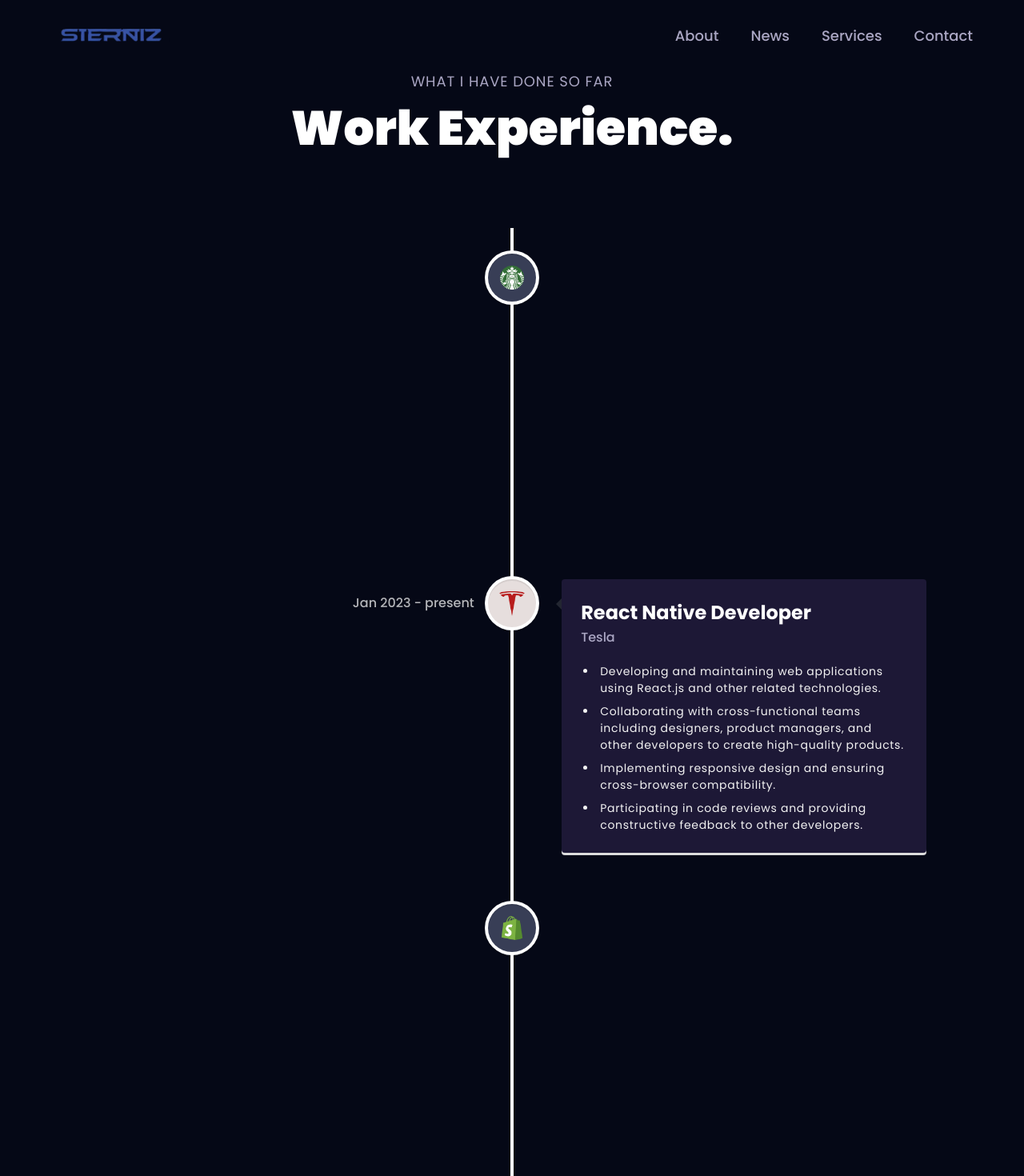
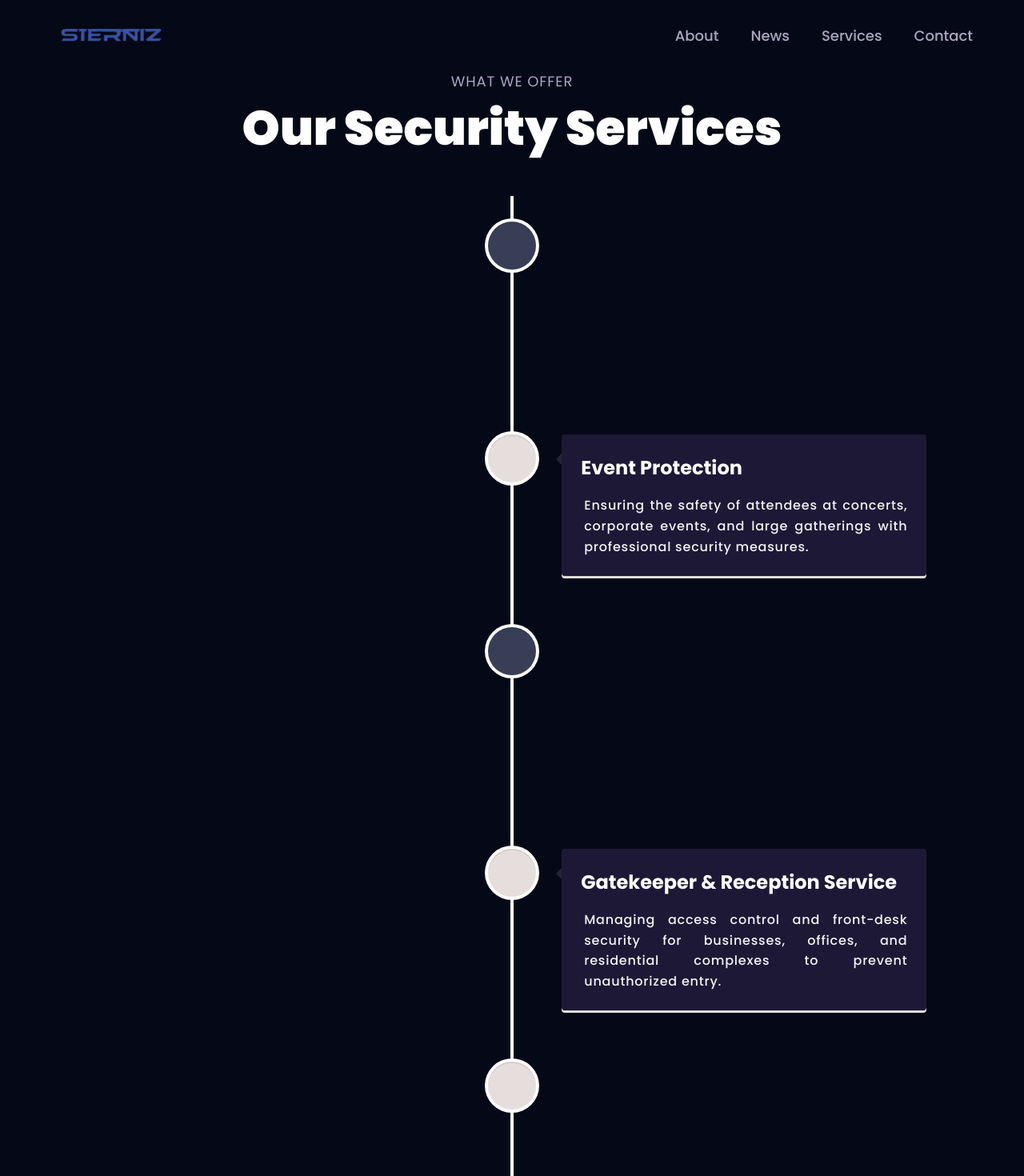
Before and after one commit to ZaroonKaleem/Sterniz-Portfolio, a React (Vite) app: page /experience in a window 1280 px wide. Shown: the top 1470 px of the page at 80% size. Built offline with nearby package versions, Linux system fonts and the light colour scheme.

Commit message:
first Commit for Zaroon

```diff
--- a/src/components/Experience.jsx
+++ b/src/components/Experience.jsx
@@ -1,3 +1,76 @@
+
+// import React from "react";
+// import {
+//   VerticalTimeline,
+//   VerticalTimelineElement,
+// } from "react-vertical-timeline-component";
+// import { motion } from "framer-motion";
+
+// import "react-vertical-timeline-component/style.min.css";
+
+// import { styles } from "../styles";
+// import { experiences as services } from "../constants"; // Renamed experiences to services
+// import { SectionWrapper } from "../hoc";
+// import { textVariant } from "../utils/motion";
+
+// const ServiceCard = ({ service }) => {
+//   return (
+//     <VerticalTimelineElement
+//       contentStyle={{
+//         background: "#1d1836",
+//         color: "#fff",
+//       }}
+//       contentArrowStyle={{ borderRight: "7px solid  #232631" }}
+//       iconStyle={{ background: service.iconBg }}
+//       icon={
+//         <div className='flex justify-center items-center w-full h-full'>
+//           {service.icon && (
+//             <img
+//               src={service.icon}
+//               alt={service.title}
+//               className='w-[60%] h-[60%] object-contain'
+//             />
+//           )}
+//         </div>
+//       }
+//     >
+//       <div>
+//         <h3 className='text-white text-[24px] font-bold'>{service.title}</h3>
+//       </div>
+
+//       <p className='mt-5 text-white-100 text-[14px] pl-1 tracking-wider'>
+//         {service.points}
+//       </p>
+//     </VerticalTimelineElement>
+//   );
+// };
+
+// const Services = () => {
+//   return (
+//     <>
+//       <motion.div variants={textVariant()}>
+//         <p className={`${styles.sectionSubText} text-center`}>
+//           What We Offer
+//         </p>
+//         <h2 className={`${styles.sectionHeadText} text-white text-center`}>
+//           Our Security Services
+//         </h2>
+//       </motion.div>
+
+//       <div className='mt-20 flex flex-col'>
+//         <VerticalTimeline>
+//           {services.map((service, index) => (
+//             <ServiceCard key={`service-${index}`} service={service} />
+//           ))}
+//         </VerticalTimeline>
+//       </div>
+//     </>
+//   );
+// };
+
+// export default SectionWrapper(Services, "services");
+
+
 import React from "react";
 import {
   VerticalTimeline,
@@ -8,11 +81,12 @@ import { motion } from "framer-motion";
 import "react-vertical-timeline-component/style.min.css";
 
 import { styles } from "../styles";
-import { experiences } from "../constants";
+import { experiences as services } from "../constants"; // Renamed experiences to services
 import { SectionWrapper } from "../hoc";
 import { textVariant } from "../utils/motion";
+import { textVariant2 } from "../utils/motion";
 
-const ExperienceCard = ({ experience }) => {
+const ServiceCard = ({ service }) => {
   return (
     <VerticalTimelineElement
       contentStyle={{
@@ -20,61 +94,58 @@ const ExperienceCard = ({ experience }) => {
         color: "#fff",
       }}
       contentArrowStyle={{ borderRight: "7px solid  #232631" }}
-      date={experience.date}
-      iconStyle={{ background: experience.iconBg }}
+      iconStyle={{ background: service.iconBg }}
       icon={
         <div className='flex justify-center items-center w-full h-full'>
+          {service.icon && (
             <img
-            src={experience.icon}
-            alt={experience.company_name}
+              src={service.icon}
+              alt={service.title}
               className='w-[60%] h-[60%] object-contain'
             />
+          )}
         </div>
       }
     >
       <div>
-        <h3 className='text-white text-[24px] font-bold'>{experience.title}</h3>
-        <p
-          className='text-secondary text-[16px] font-semibold'
-          style={{ margin: 0 }}
-        >
-          {experience.company_name}
-        </p>
+        <h3 className='text-white text-[24px] font-bold'>{service.title}</h3>
       </div>
 
-      <ul className='mt-5 list-disc ml-5 space-y-2'>
-        {experience.points.map((point, index) => (
-          <li
-            key={`experience-point-${index}`}
-            className='text-white-100 text-[14px] pl-1 tracking-wider'
-          >
-            {point}
-          </li>
-        ))}
-      </ul>
+      <p className='mt-5 text-white-100 text-[14px] pl-1 tracking-wider'>
+        {service.points}
+      </p>
     </VerticalTimelineElement>
   );
 };
 
-const Experience = () => {
+const Services = () => {
   return (
     <>
-      <motion.div variants={textVariant()}>
-        <p className={`${styles.sectionSubText} text-center`}>
-          What I have done so far
+      <motion.div
+  variants={textVariant2()}
+  initial="hidden"
+  whileInView="show"
+  viewport={{ once: true, amount: 0.2 }} // Ensures animation triggers when in view
+  className="text-center"
+>
+  <p className="sm:text-[18px] text-[14px] text-secondary uppercase tracking-wider">
+    What We Offer
   </p>
-        <h2 className={`${styles.sectionHeadText} text-white text-center`}>
-          Work Experience.
+  <h2 className="text-white font-black md:text-[60px] sm:text-[50px] xs:text-[40px] text-[30px] text-center">
+    Our Security Services
   </h2>
 </motion.div>
 
-      <div className='mt-20 flex flex-col'>
+
+      {/* New Heading for Services List */}
+      {/* <h3 className="text-white text-[20px] font-semibold text-center mt-10">
+        Services We Offer
+      </h3> */}
+
+      <div className='mt-10 flex text-justify flex-col'>
         <VerticalTimeline>
-          {experiences.map((experience, index) => (
-            <ExperienceCard
-              key={`experience-${index}`}
-              experience={experience}
-            />
+          {services.map((service, index) => (
+            <ServiceCard key={`service-${index}`} service={service} />
           ))}
         </VerticalTimeline>
       </div>
@@ -82,4 +153,4 @@ const Experience = () => {
   );
 };
 
-export default SectionWrapper(Experience, "work");
+export default SectionWrapper(Services, "services");
--- a/src/constants/index.js
+++ b/src/constants/index.js
@@ -108,86 +108,162 @@ import {
     },
   ];
 
+  // const experiences = [
+  //   {
+  //     title: "React.js Developer",
+  //     company_name: "Starbucks",
+  //     icon: starbucks,
+  //     iconBg: "#383E56",
+  //     date: "March 2022 - present",
+  //     points: [
+  //       "Developing and maintaining web applications using React.js and other related technologies.",
+  //       "Collaborating with cross-functional teams including designers, product managers, and other developers to create high-quality products.",
+  //       "Implementing responsive design and ensuring cross-browser compatibility.",
+  //       "Participating in code reviews and providing constructive feedback to other developers.",
+  //     ],
+  //   },
+  //   {
+  //     title: "React Native Developer",
+  //     company_name: "Tesla",
+  //     icon: tesla,
+  //     iconBg: "#E6DEDD",
+  //     date: "Jan 2023 - present",
+  //     points: [
+  //       "Developing and maintaining web applications using React.js and other related technologies.",
+  //       "Collaborating with cross-functional teams including designers, product managers, and other developers to create high-quality products.",
+  //       "Implementing responsive design and ensuring cross-browser compatibility.",
+  //       "Participating in code reviews and providing constructive feedback to other developers.",
+  //     ],
+  //   },
+  //   {
+  //     title: "Web Developer",
+  //     company_name: "Shopify",
+  //     icon: shopify,
+  //     iconBg: "#383E56",
+  //     date: "Jan 2023 - Jan 2024",
+  //     points: [
+  //       "Developing and maintaining web applications using React.js and other related technologies.",
+  //       "Collaborating with cross-functional teams including designers, product managers, and other developers to create high-quality products.",
+  //       "Implementing responsive design and ensuring cross-browser compatibility.",
+  //       "Participating in code reviews and providing constructive feedback to other developers.",
+  //     ],
+  //   },
+  //   {
+  //     title: "Full stack Developer",
+  //     company_name: "Meta",
+  //     icon: meta,
+  //     iconBg: "#E6DEDD",
+  //     date: "Jan 2023 - Present",
+  //     points: [
+  //       "Developing and maintaining web applications using React.js and other related technologies.",
+  //       "Collaborating with cross-functional teams including designers, product managers, and other developers to create high-quality products.",
+  //       "Implementing responsive design and ensuring cross-browser compatibility.",
+  //       "Participating in code reviews and providing constructive feedback to other developers.",
+  //     ],
+  //   },
+  //   // {
+  //   //   title: "MERN Stack Developer",
+  //   //   company_name: "Meta",
+  //   //   icon: meta,
+  //   //   iconBg: "#E6DEDD",
+  //   //   date: "Jan 2023 - Present",
+  //   //   points: [
+  //   //     "Developing and maintaining web applications using React.js and other related technologies.",
+  //   //     "Collaborating with cross-functional teams including designers, product managers, and other developers to create high-quality products.",
+  //   //     "Implementing responsive design and ensuring cross-browser compatibility.",
+  //   //     "Participating in code reviews and providing constructive feedback to other developers.",
+  //   //   ],
+  //   // },
+  //   // {
+  //   //   title: "MEAN Stack Developer",
+  //   //   company_name: "Meta",
+  //   //   icon: meta,
+  //   //   iconBg: "#E6DEDD",
+  //   //   date: "Jan 2023 - Present",
+  //   //   points: [
+  //   //     "Developing and maintaining web applications using React.js and other related technologies.",
+  //   //     "Collaborating with cross-functional teams including designers, product managers, and other developers to create high-quality products.",
+  //   //     "Implementing responsive design and ensuring cross-browser compatibility.",
+  //   //     "Participating in code reviews and providing constructive feedback to other developers.",
+  //   //   ],
+  //   // },
+  // ];
+
   const experiences = [
     {
-      title: "React.js Developer",
-      company_name: "Starbucks",
-      icon: starbucks,
+      title: "Property Protection",
+      points:
+        "Providing comprehensive security to safeguard residential and commercial properties from unauthorized access and threats.",
+      // icon: propertyProtectionIcon,
       iconBg: "#383E56",
-      date: "March 2022 - present",
-      points: [
-        "Developing and maintaining web applications using React.js and other related technologies.",
-        "Collaborating with cross-functional teams including designers, product managers, and other developers to create high-quality products.",
-        "Implementing responsive design and ensuring cross-browser compatibility.",
-        "Participating in code reviews and providing constructive feedback to other developers.",
-      ],
     },
     {
-      title: "React Native Developer",
-      company_name: "Tesla",
-      icon: tesla,
+      title: "Event Protection",
+      points:
+        "Ensuring the safety of attendees at concerts, corporate events, and large gatherings with professional security measures.",
+      // icon: eventProtectionIcon,
       iconBg: "#E6DEDD",
-      date: "Jan 2023 - present",
-      points: [
-        "Developing and maintaining web applications using React.js and other related technologies.",
-        "Collaborating with cross-functional teams including designers, product managers, and other developers to create high-quality products.",
-        "Implementing responsive design and ensuring cross-browser compatibility.",
-        "Participating in code reviews and providing constructive feedback to other developers.",
-      ],
     },
     {
-      title: "Web Developer",
-      company_name: "Shopify",
-      icon: shopify,
+      title: "Emergency Call & Service Control Center",
+      points:
+        "Operating a 24/7 emergency response system to handle security alerts, alarms, and crisis situations efficiently.",
+      // icon: emergencyCallIcon,
       iconBg: "#383E56",
-      date: "Jan 2023 - Jan 2024",
-      points: [
-        "Developing and maintaining web applications using React.js and other related technologies.",
-        "Collaborating with cross-functional teams including designers, product managers, and other developers to create high-quality products.",
-        "Implementing responsive design and ensuring cross-browser compatibility.",
-        "Participating in code reviews and providing constructive feedback to other developers.",
-      ],
     },
     {
-      title: "Full stack Developer",
-      company_name: "Meta",
-      icon: meta,
+      title: "Gatekeeper & Reception Service",
+      points:
+        "Managing access control and front-desk security for businesses, offices, and residential complexes to prevent unauthorized entry.",
+      // icon: gatekeeperIcon,
       iconBg: "#E6DEDD",
-      date: "Jan 2023 - Present",
-      points: [
-        "Developing and maintaining web applications using React.js and other related technologies.",
-        "Collaborating with cross-functional teams including designers, product managers, and other developers to create high-quality products.",
-        "Implementing responsive design and ensuring cross-browser compatibility.",
-        "Participating in code reviews and providing constructive feedback to other developers.",
-      ],
     },
-    // {
-    //   title: "MERN Stack Developer",
-    //   company_name: "Meta",
-    //   icon: meta,
-    //   iconBg: "#E6DEDD",
-    //   date: "Jan 2023 - Present",
-    //   points: [
-    //     "Developing and maintaining web applications using React.js and other related technologies.",
-    //     "Collaborating with cross-functional teams including designers, product managers, and other developers to create high-quality products.",
-    //     "Implementing responsive design and ensuring cross-browser compatibility.",
-    //     "Participating in code reviews and providing constructive feedback to other developers.",
-    //   ],
-    // },
-    // {
-    //   title: "MEAN Stack Developer",
-    //   company_name: "Meta",
-    //   icon: meta,
-    //   iconBg: "#E6DEDD",
-    //   date: "Jan 2023 - Present",
-    //   points: [
-    //     "Developing and maintaining web applications using React.js and other related technologies.",
-    //     "Collaborating with cross-functional teams including designers, product managers, and other developers to create high-quality products.",
-    //     "Implementing responsive design and ensuring cross-browser compatibility.",
-    //     "Participating in code reviews and providing constructive feedback to other developers.",
-    //   ],
-    // },
+    {
+      title: "Fire Safety & Security",
+      points:
+        "Implementing fire prevention strategies, conducting safety inspections, and ensuring compliance with fire regulations.",
+      // icon: fireSafetyIcon,
+      iconBg: "#E6DEDD",
+    },
+    {
+      title: "Security Service",
+      points:
+        "Providing trained security personnel for diverse environments, including corporate offices, retail spaces, and public areas.",
+      // icon: securityServiceIcon,
+      iconBg: "#383E56",
+    },
+    {
+      title: "Department Store Detective",
+      points:
+        "Detecting and preventing shoplifting and fraudulent activities within department stores through active surveillance.",
+      // icon: storeDetectiveIcon,
+      iconBg: "#E6DEDD",
+    },
+    {
+      title: "Doorman Service",
+      points:
+        "Offering professional doorman services for residential buildings, hotels, and corporate offices to ensure a secure and welcoming entry.",
+      // icon: doormanIcon,
+      iconBg: "#383E56",
+    },
+    {
+      title: "Mall Guard",
+      points:
+        "Patrolling shopping malls to prevent theft, vandalism, and disturbances, ensuring a safe shopping experience for customers.",
+      // icon: mallGuardIcon,
+      iconBg: "#E6DEDD",
+    },
+    {
+      title: "Construction Site Security",
+      points:
+        "Providing surveillance and security for construction sites to prevent trespassing, equipment theft, and unauthorized activity.",
+      // icon: constructionIcon,
+      iconBg: "#383E56",
+    },
   ];
+
+  export default services;
+
 
   const testimonials = [
     {
--- a/src/utils/motion.js
+++ b/src/utils/motion.js
@@ -15,6 +15,12 @@ export const textVariant = (delay) => {
       },
     };
   };
+
+  export const textVariant2 = () => ({
+    hidden: { opacity: 0, y: -50 },
+    show: { opacity: 1, y: 0, transition: { duration: 0.8, ease: "easeOut" } }
+  });
+
 
   export const fadeIn = (direction, type, delay, duration) => {
     return {
```
Also changed, not shown: 1 other file (tests, documents, lock files or other folders). Lines whose indentation alone changed are shown as unchanged.
